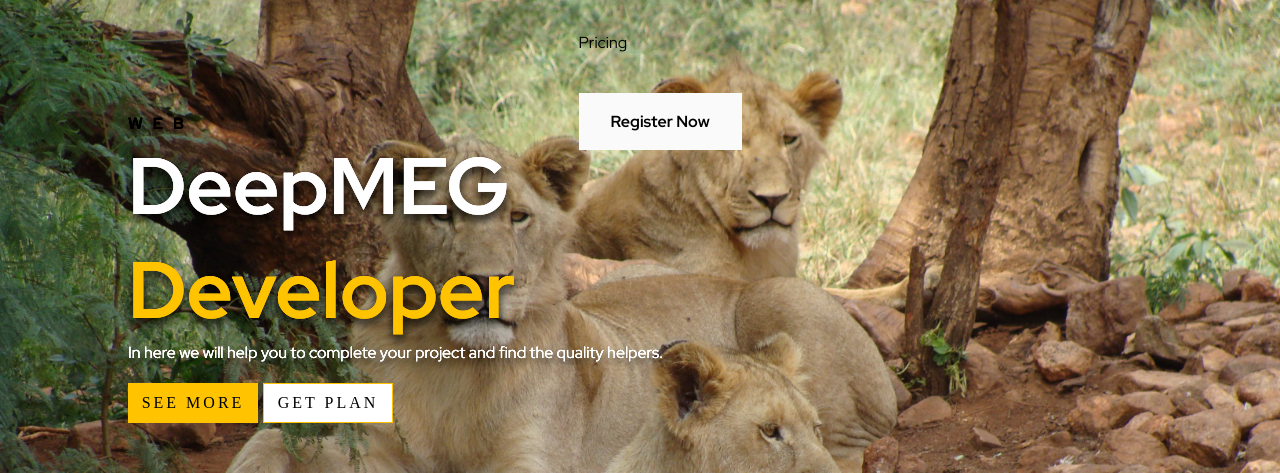
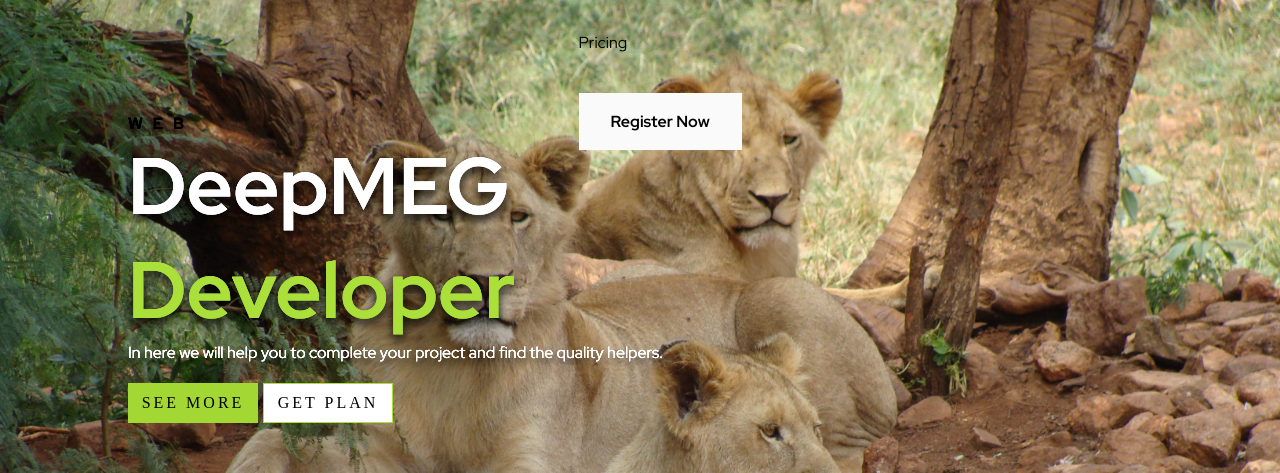
Before and after one commit to Free-Code-DeepMEG/Carousel, a plain HTML site: page index.html in a window 1280 px wide. Shown: the part 69-542 px from the top of the page. Drawn offline with nearby package versions, Linux system fonts and the light colour scheme.

Commit message:
change colours

```diff
--- a/styles.css
+++ b/styles.css
@@ -403,7 +403,7 @@ img {
 }
 
 .carousel .list .item .content .topic{
-  color: #ffc300;
+  color: var(--first-color);
 }
 
 .carousel .list .item .content .buttons{
@@ -416,7 +416,7 @@ img {
 
 .carousel .list .item .content button{
   border: none;
-  background-color: #ffc300;
+  background-color: var(--first-color-alt);
   letter-spacing: 3px;
   font-family: Poppins;
   font-weight: 500;
@@ -425,7 +425,7 @@ img {
 .carousel .list .item .content button:nth-child(2){
   background-color: white;
   color: #000;
-  border: 1px solid #ffc300;
+  border: 1px solid var(--first-color);
 }
 
 .thumbnail{
@@ -619,7 +619,7 @@ img {
 .time{
   width: 0%;
   height: 5px;
-  background-color: #e1d320;
+  background-color: green;
   position: absolute;
   z-index: 100;
   top: 0;
```
